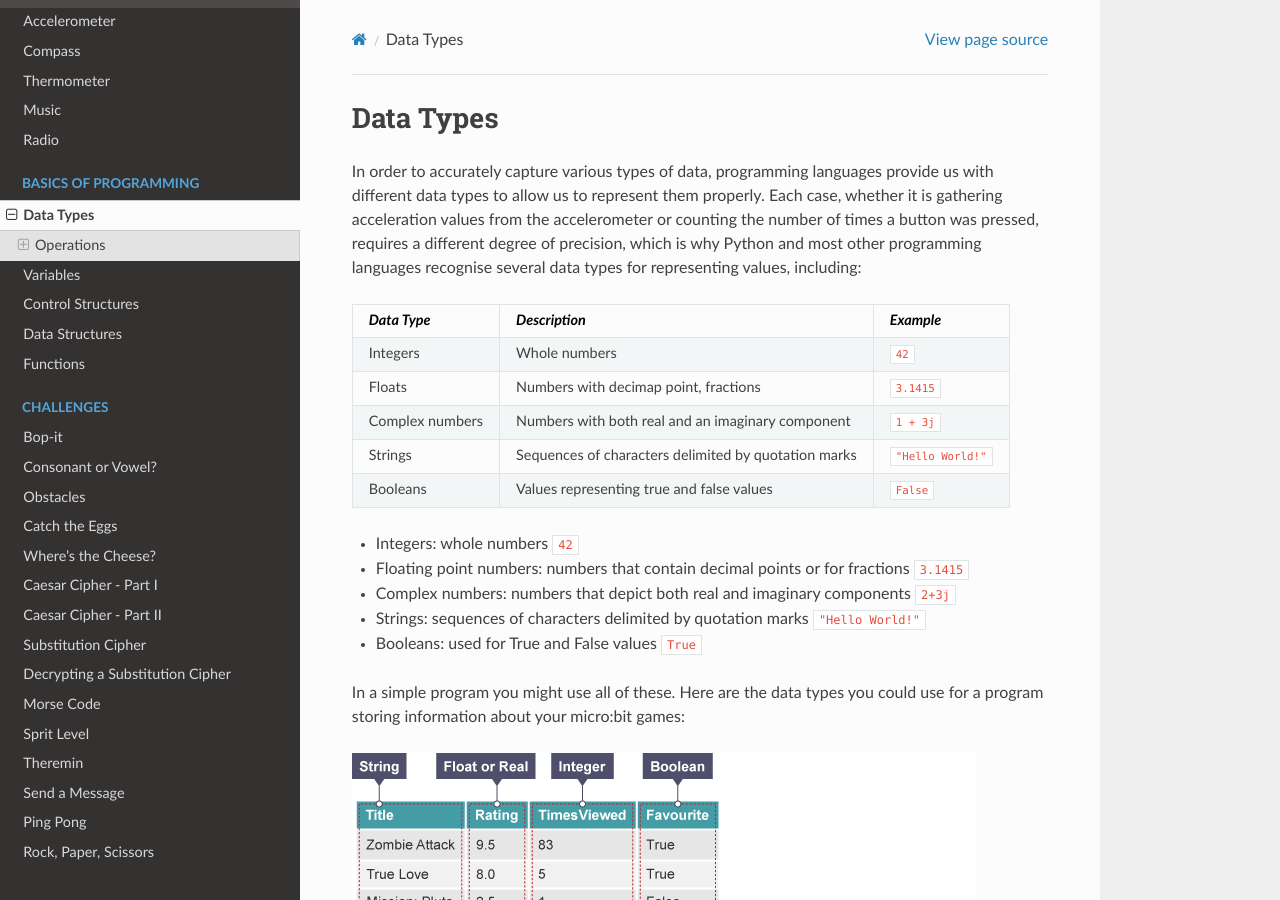
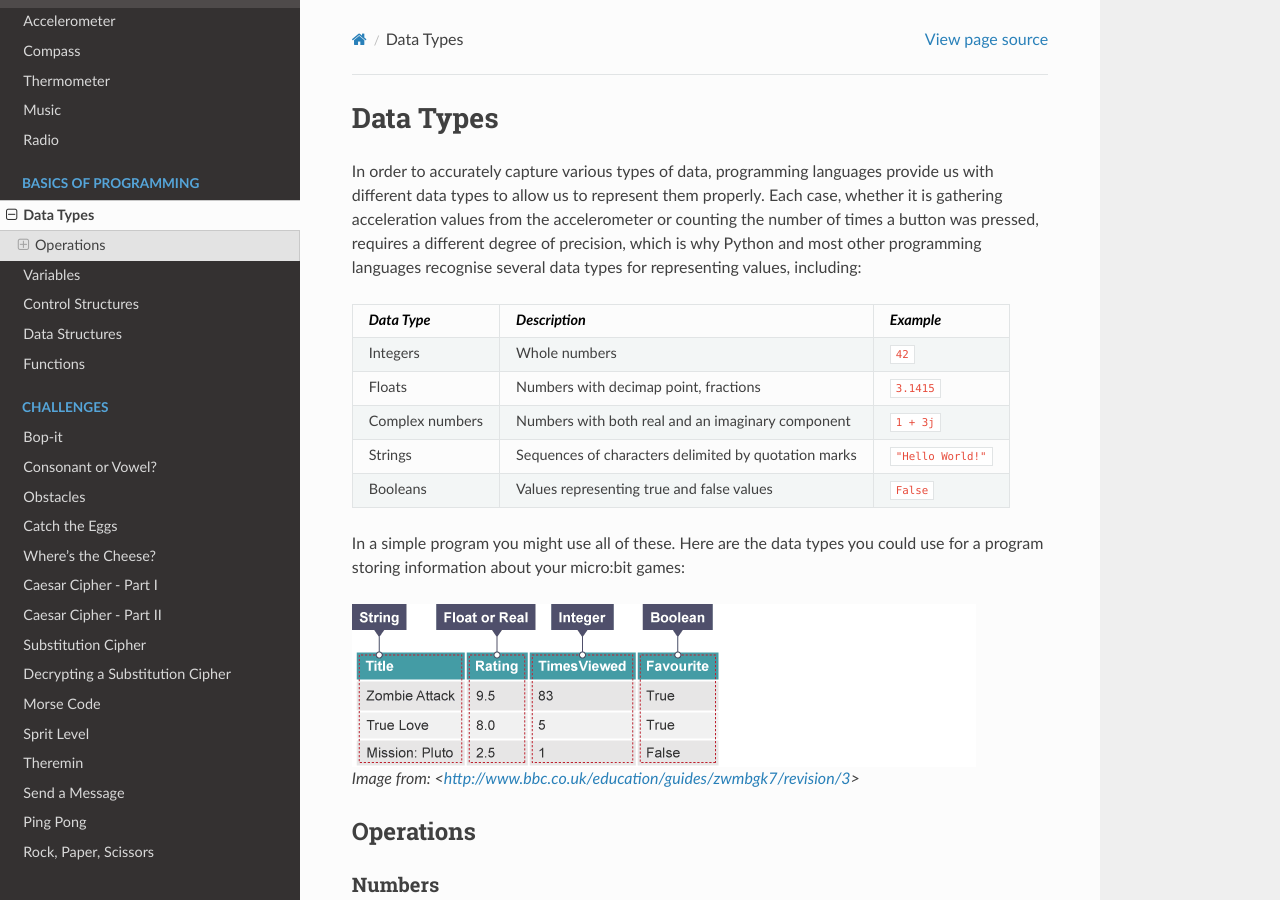
Before and after one commit to rharbird/microbit-challenges, a Sphinx documentation site: the page built from docs/source/basics/data_types.rst, in a window 1280 px wide and 900 px high. Built offline with Sphinx 7.4.7 and the Read the Docs theme 2.0.0, drawn with Linux system fonts in a browser that asks for light colours; pages that are not in the unit, such as notebooks, are missing from menus.

Commit message:
Remove old data types list

```diff
--- a/docs/source/basics/data_types.rst
+++ b/docs/source/basics/data_types.rst
@@ -20,12 +20,6 @@ of precision, which is why Python and most other programming languages recognise
 +-----------------+------------------------------------------------------+--------------------+
 | Booleans        | Values representing true and false values            | ``False``          |
 +-----------------+------------------------------------------------------+--------------------+
-
-* Integers: whole numbers ``42``
-* Floating point numbers: numbers that contain decimal points or for fractions ``3.1415``
-* Complex numbers: numbers that depict both real and imaginary components  ``2+3j``
-* Strings: sequences of characters delimited by quotation marks ``"Hello World!"``
-* Booleans: used for True and False values ``True``
 
 In a simple program you might use all of these. Here are the data types you could use for a program storing information about your micro:bit games:
 
```
